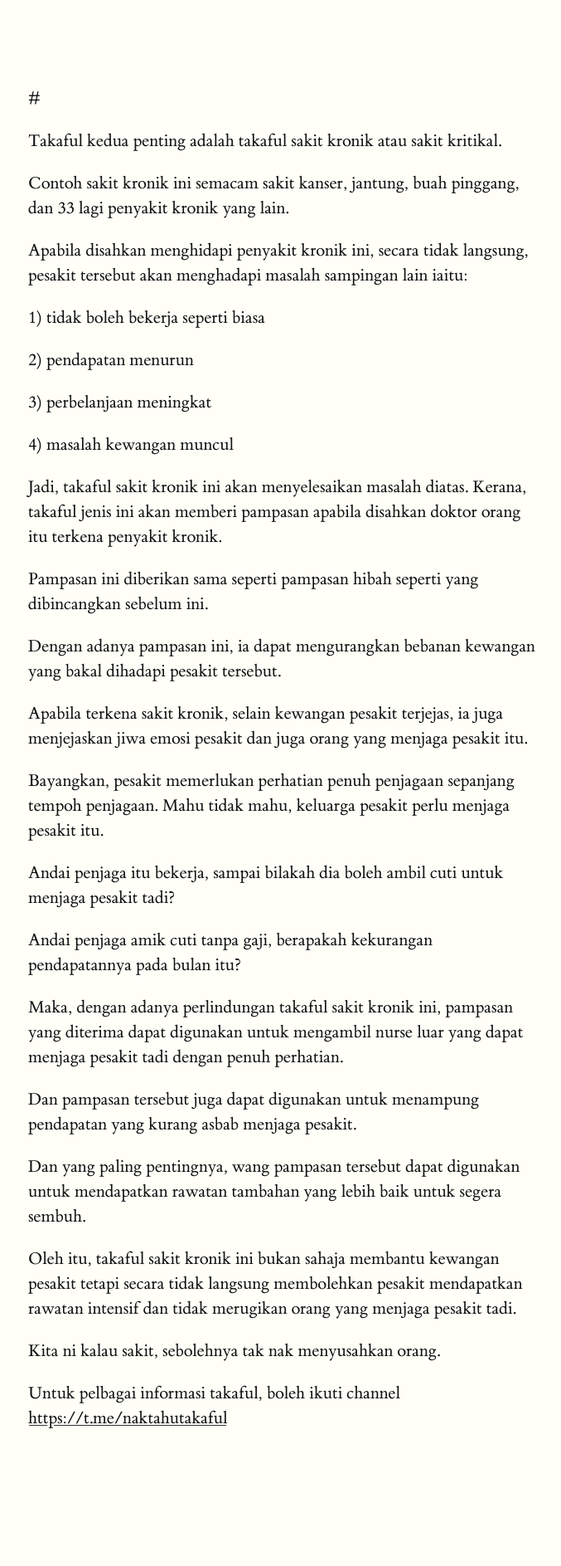
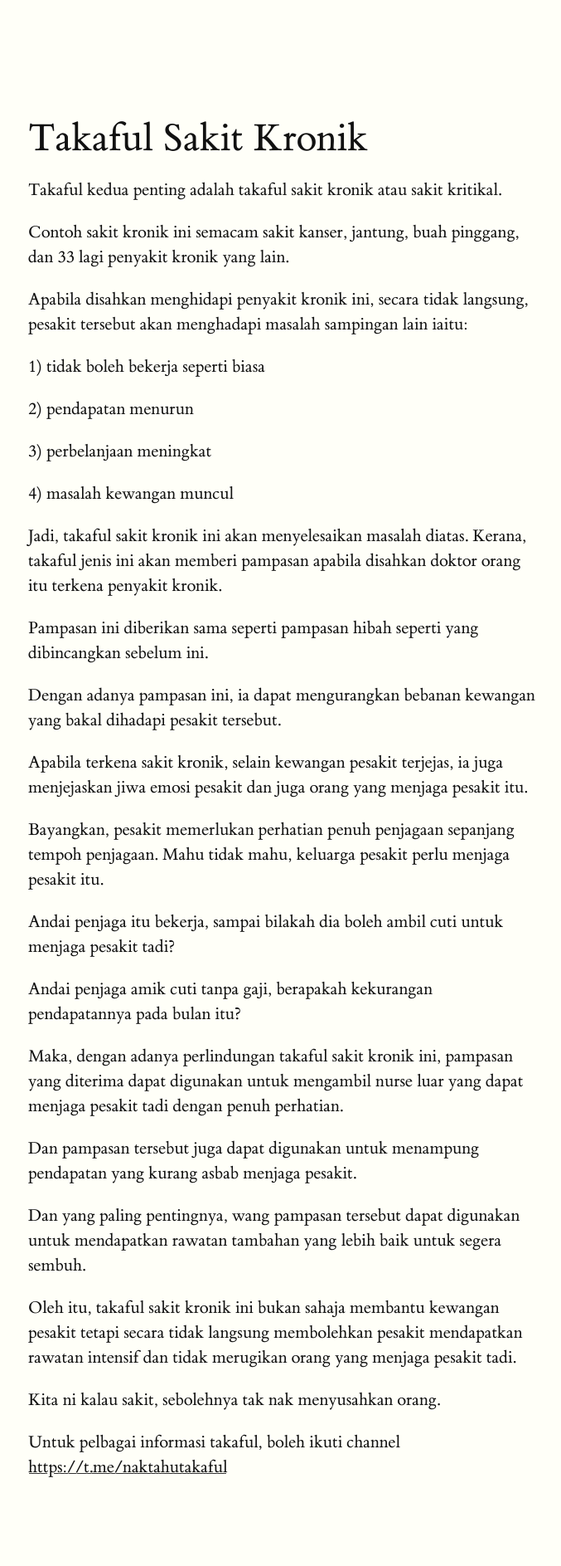
Before and after one commit to takafulis/takafulis.github.io, a Jekyll site: the page built from _posts/2019-01-03-takaful-sakit-kronik.md, in a window 1280 px wide. Shown: the whole page at 83% size, without its empty margins (126-803 px from the left). Built offline with Jekyll 4.4.1, drawn with Linux system fonts in a browser that asks for light colours; a script that is not in the unit is left out; before the commit the page ends 1828 px from its top, so only the background shows below that.

Commit message:
Update 2019-01-03-takaful-sakit-kronik.md

```diff
--- a/_posts/2019-01-03-takaful-sakit-kronik.md
+++ b/_posts/2019-01-03-takaful-sakit-kronik.md
@@ -5,7 +5,7 @@ description: "Ketahuilah apa itu takaful sakit kronik atau sakit kritikal."
 date: 2019-01-03
 ---
 
-# {{title}}
+# {{page.title}}
 
 Takaful kedua penting adalah takaful sakit kronik atau sakit kritikal.
 
```
